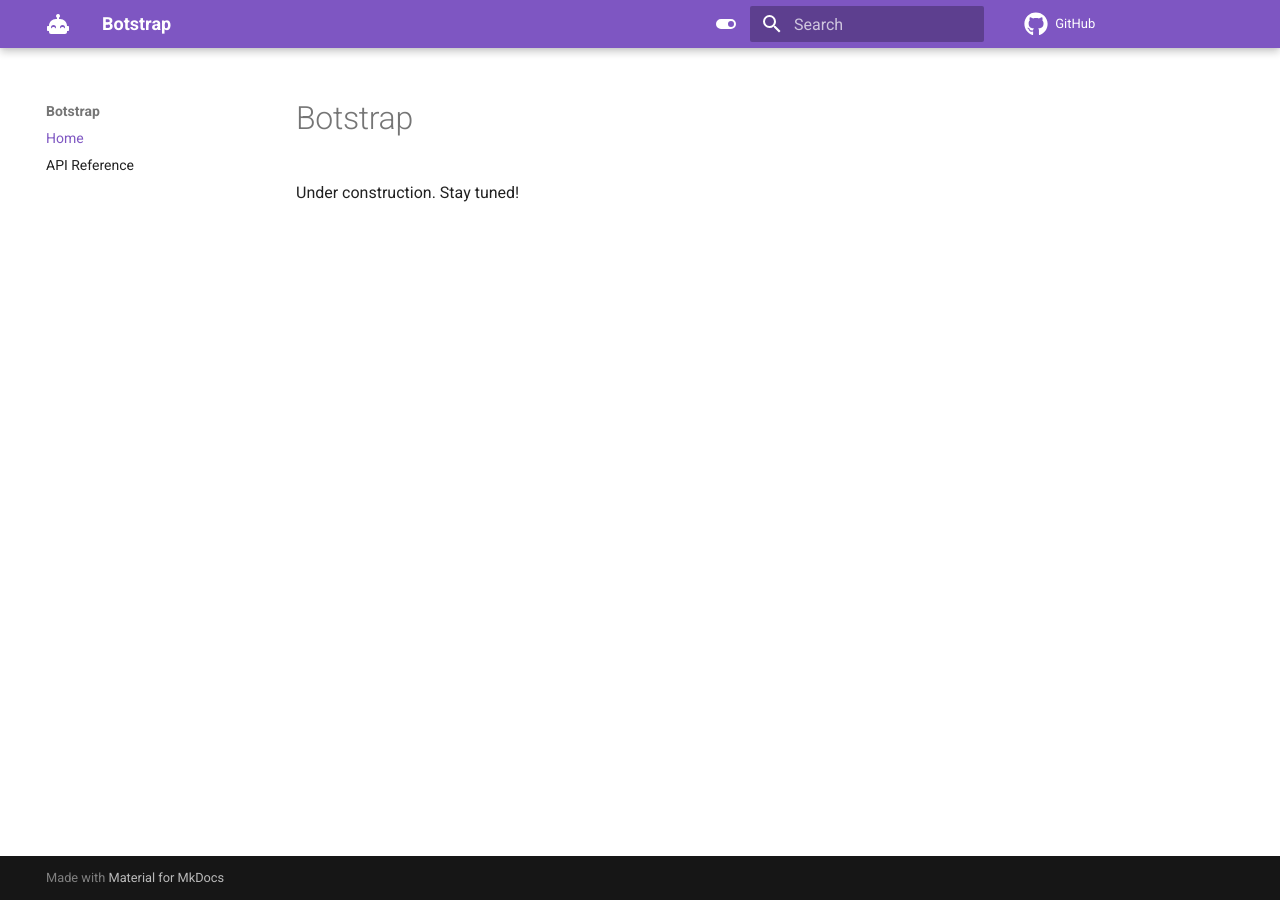
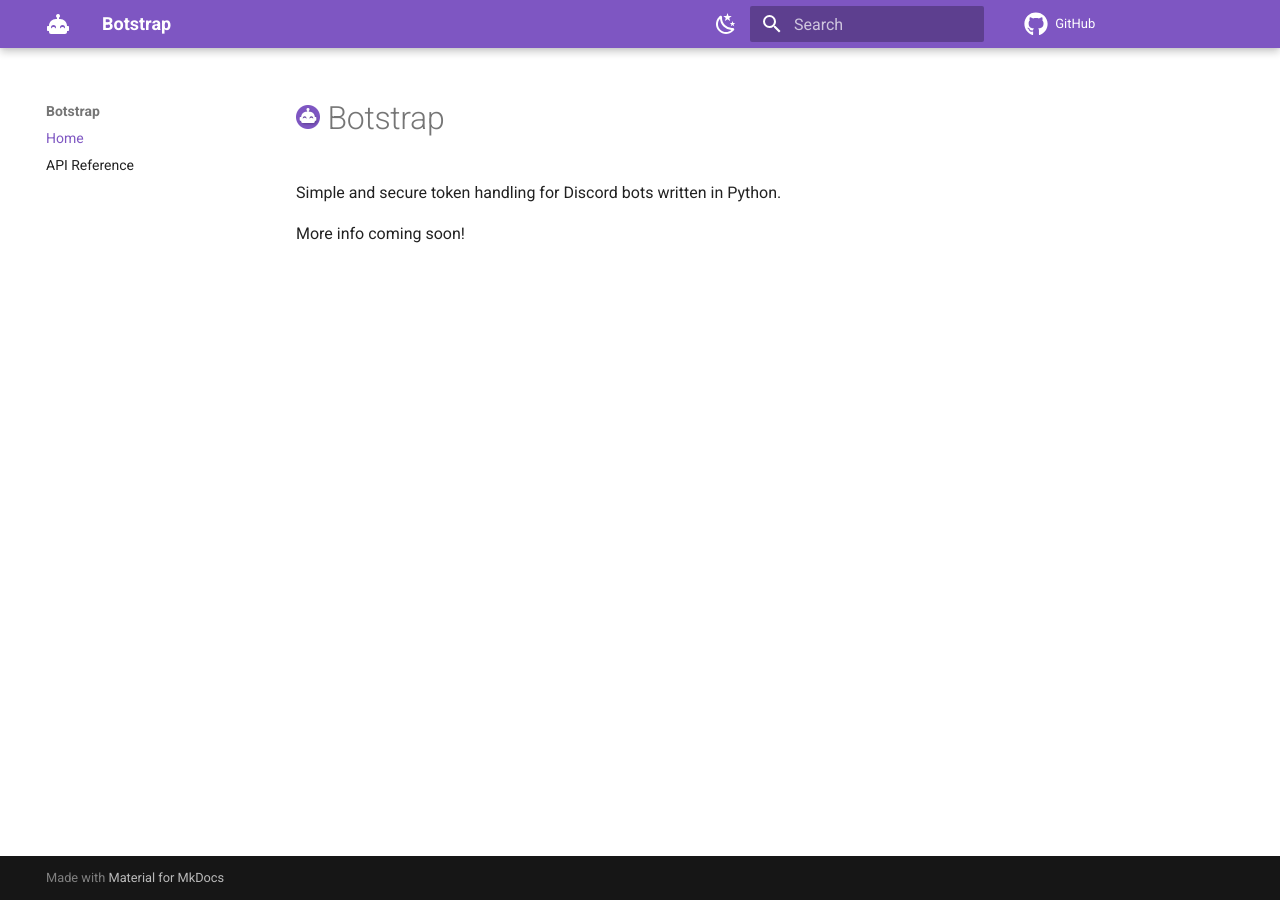
Before and after one commit to nuztalgia/botstrap, an MkDocs documentation site: the page built from docs/index.md, in a window 1280 px wide. Built offline with MkDocs 1.6.1 and Material for MkDocs 9.7.7, drawn with Linux system fonts in a browser that asks for light colours; comment, search, counter and statistics services are not loaded.

```diff
--- a/README.md
+++ b/README.md
@@ -1,9 +1,16 @@
-# Botstrap
+# <img src="docs/icon.png" width=24> Botstrap
 
 [![Project License](https://img.shields.io/github/license/nuztalgia/botstrap?color=993388)](LICENSE)
 [![Python Version](https://img.shields.io/badge/python-3.10-blue)](pyproject.toml)
+[![Read the Docs](https://img.shields.io/readthedocs/botstrap)](https://botstrap.readthedocs.io)
 [![LGTM Code Quality](https://img.shields.io/lgtm/grade/python/github/nuztalgia/botstrap?label=code%20quality)](https://lgtm.com/projects/g/nuztalgia/botstrap/context:python)
 [![LGTM Lines of Code](https://badgen.net/lgtm/lines/g/nuztalgia/botstrap/python?label=lines%20of%20code&color=33aadd)](https://lgtm.com/projects/g/nuztalgia/botstrap/latest/files/botstrap/)
 [![Black Code Style](https://img.shields.io/badge/code%20style-black-000000)](https://github.com/psf/black)
 
-Utilities for Discord bots. More info coming soon!
+<!--content-start-->
+
+Simple and secure token handling for Discord bots written in Python.
+
+More info coming soon!
+
+<!--content-end-->
--- a/docs/index.md
+++ b/docs/index.md
@@ -1,3 +1,8 @@
-# Botstrap
+# <img src="icon.png" width=24> Botstrap
 
-Under construction. Stay tuned!
+{%
+  include-markdown "../README.md"
+  start="<!--content-start-->"
+  end="<!--content-end-->"
+  comments=false
+%}
--- a/mkdocs.yml
+++ b/mkdocs.yml
@@ -1,5 +1,5 @@
 site_name: Botstrap
-site_url: https://botstrap.readthedocs.io/
+site_url: https://botstrap.readthedocs.io
 repo_url: https://github.com/nuztalgia/botstrap
 edit_uri: edit/main/docs/
 
@@ -13,14 +13,16 @@ theme:
     - media: "(prefers-color-scheme: light)"
       scheme: default
       primary: deep purple
+      accent: deep purple
       toggle:
-        icon: material/toggle-switch
+        icon: material/weather-night
         name: Switch to dark mode
     - media: "(prefers-color-scheme: dark)"
       scheme: slate
       primary: deep purple
+      accent: deep purple
       toggle:
-        icon: material/toggle-switch-off-outline
+        icon: material/weather-sunny
         name: Switch to light mode
 
 nav:
@@ -29,6 +31,7 @@ nav:
 
 plugins:
   - search
+  - include-markdown
   - mkdocstrings:
       handlers:
         python:
--- a/pyproject.toml
+++ b/pyproject.toml
@@ -4,7 +4,7 @@ build-backend = "setuptools.build_meta"
 
 [project]
 name = "botstrap"
-description = "Utilities for Discord bots. WIP."
+description = "Simple and secure token handling for Discord bots written in Python."
 requires-python = ">=3.10"
 authors = [
     { name = "Nuztalgia" },
@@ -13,7 +13,7 @@ authors = [
 readme = "README.md"
 license = { text = "Apache-2.0" }
 classifiers = [
-    "Development Status :: 2 - Pre-Alpha",
+    "Development Status :: 3 - Alpha",
     "Environment :: Console",
     "Intended Audience :: Developers",
     "License :: OSI Approved :: Apache Software License",
@@ -29,7 +29,7 @@ classifiers = [
     "Topic :: Utilities",
     "Typing :: Typed",
 ]
-dynamic = ["dependencies", "optional-dependencies", "urls", "version"]
+dynamic = ["dependencies", "urls", "version"]
 
 [tool.black]
 target-version = ["py310"]
```
Also changed, not shown: docs/requirements.txt (+7 -3 lines), setup.py (+1 -6 lines), 2 other files.
